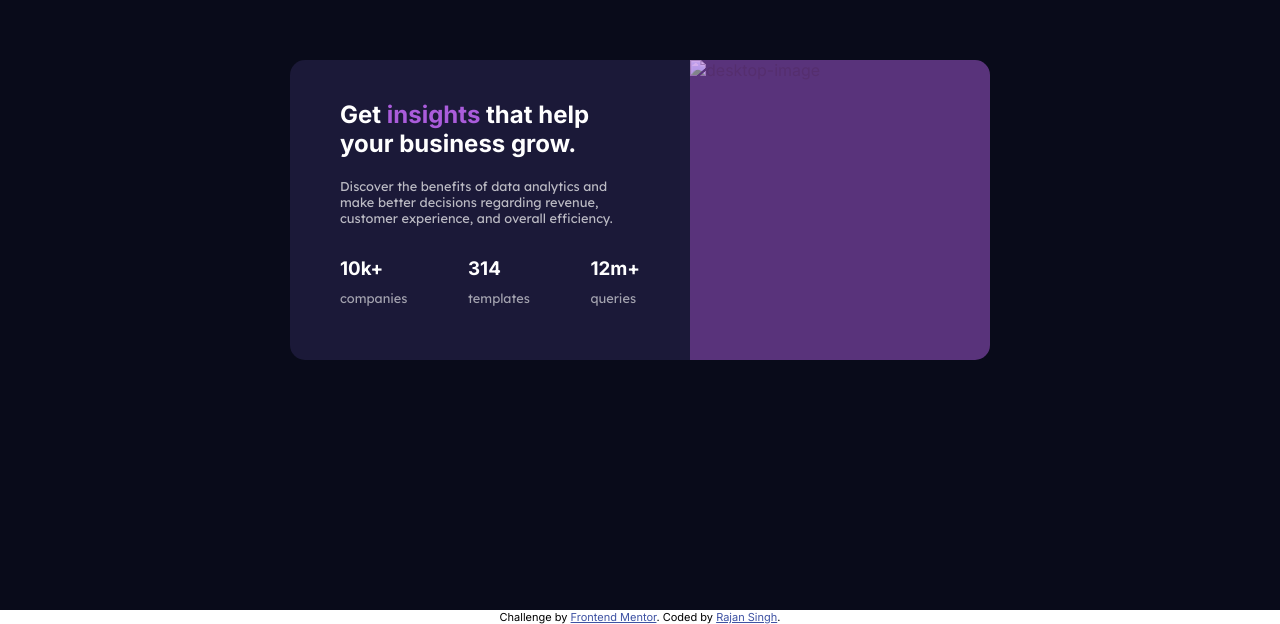
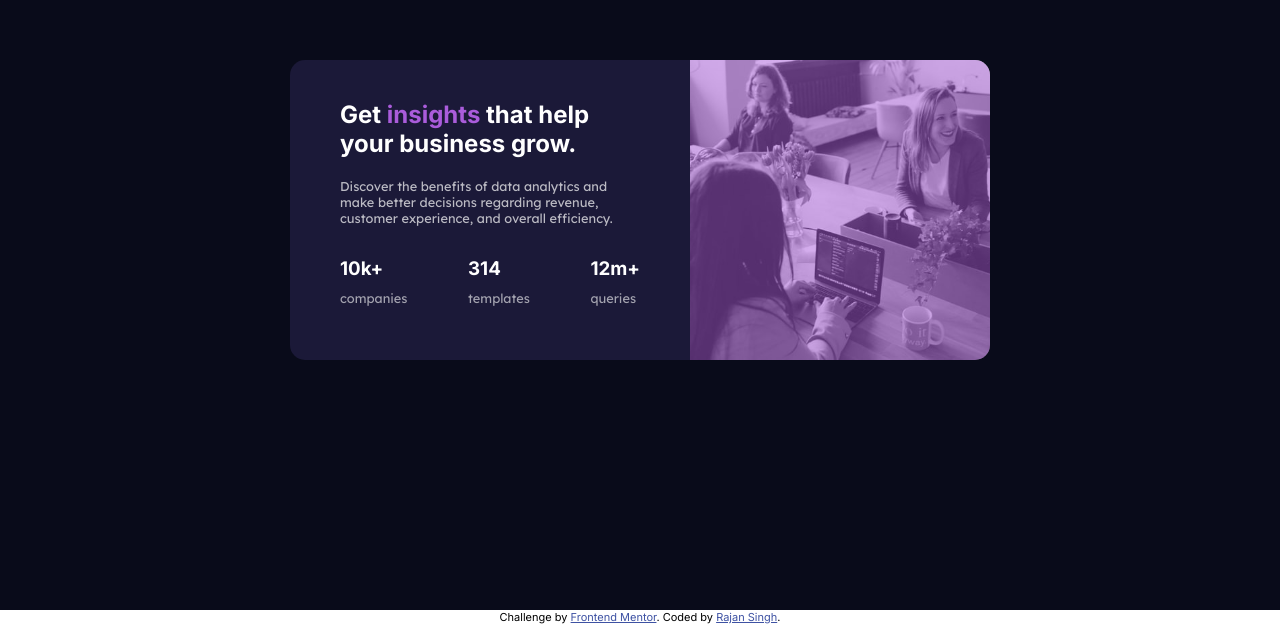
Before and after one commit to therajansingh1/Stats-preview-card-component, a plain HTML site: page index.html in a window 1280 px wide. Shown: the part 190-814 px from the top of the page. Drawn offline with Linux system fonts and the light colour scheme; the site is published under a folder, as on GitHub Pages, so addresses that start at the root find nothing.

Commit message:
Update index.html

```diff
--- a/index.html
+++ b/index.html
@@ -15,9 +15,8 @@
   <main>
     <div class="box">
       <div class="img-box">
-        <img src="/image-header-desktop.jpg" alt="desktop-image">
+        <img src="image-header-desktop.jpg" alt="desktop-image">
         <div class="overlay">
-
         </div>
       </div>
       <div class="item">
```
